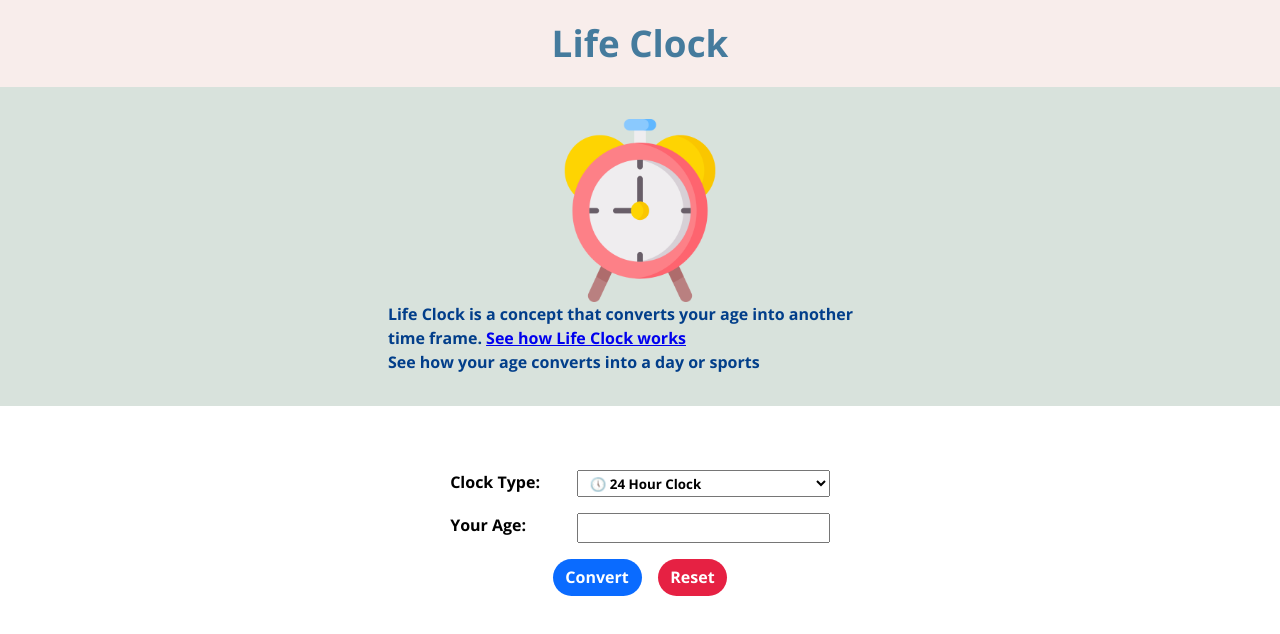
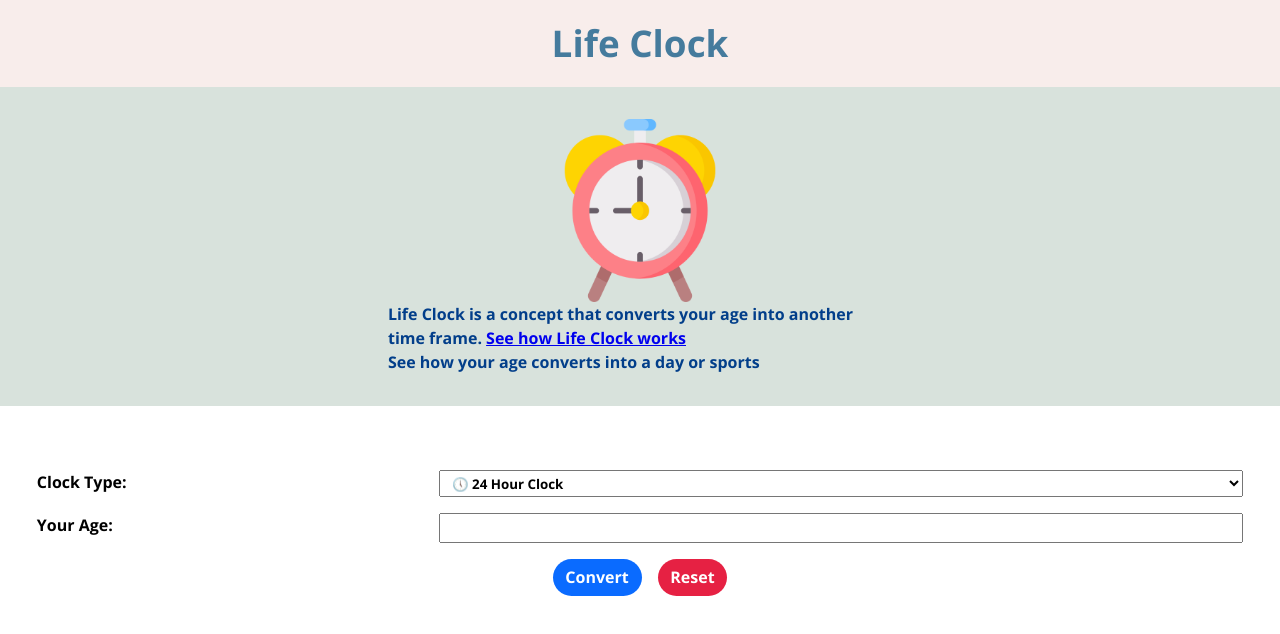
Before and after one commit to hojungan/lifeclock, a React (Create React App) app: page / in a window 1280 px wide. Shown: the top 634 px of the page. Built offline with nearby package versions, Linux system fonts and the light colour scheme.

Commit message:
fix: removed form width

```diff
--- a/src/converter/converter.css
+++ b/src/converter/converter.css
@@ -1,5 +1,4 @@
 form {
-    width: 45ch;
     padding: 1em;
     margin: auto;
 }
```
